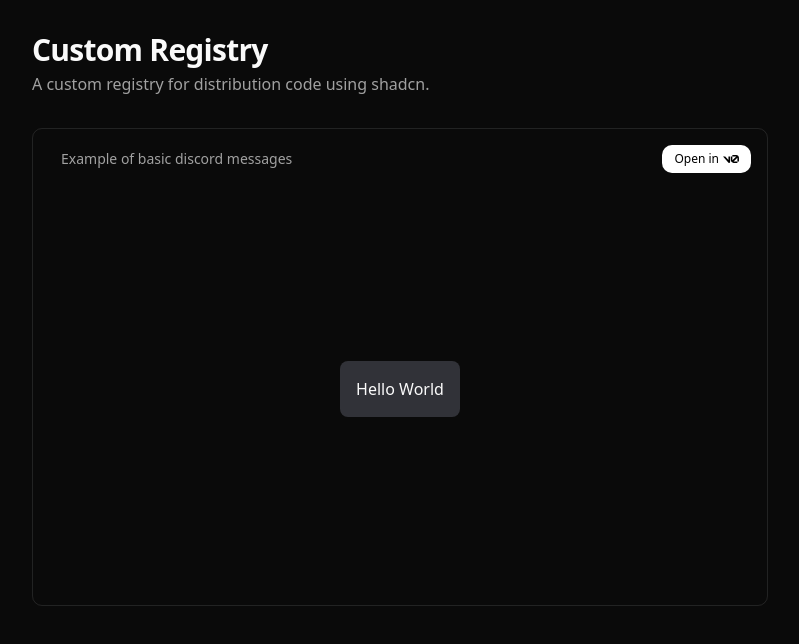
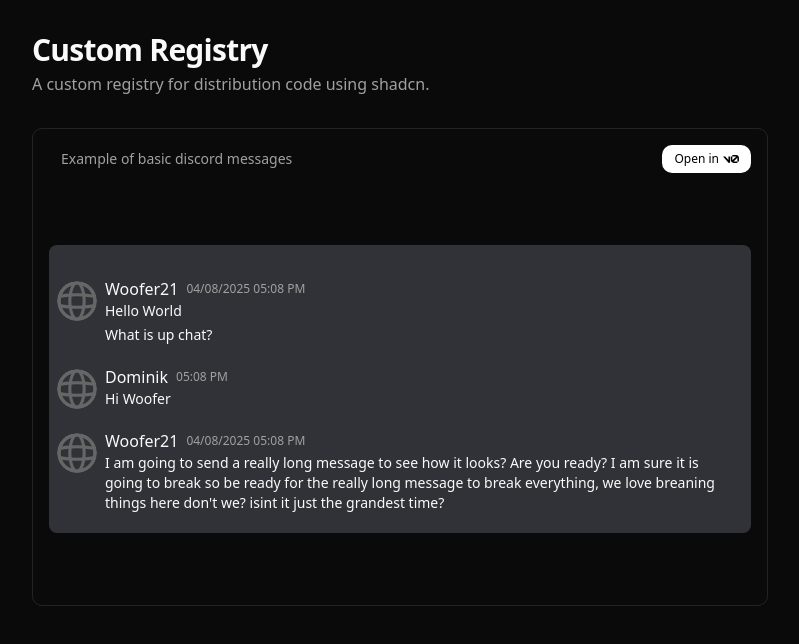
Before and after one commit to Would-You-Bot/discord-components, a Next.js app: page / in a window 1280 px wide. Shown: the top 644 px of the page, without its empty margins (240-1039 px from the left). Built offline with nearby package versions, Linux system fonts and the light colour scheme; no server answers.

Commit message:
feat: basic message stuff

```diff
--- a/app/page.tsx
+++ b/app/page.tsx
@@ -1,5 +1,13 @@
 import { OpenInV0Button } from "@/components/open-in-v0-button";
-import { DiscordChat } from "@/registry/new-york/discord-base";
+import {
+	DiscordChat,
+	DiscordMessage,
+	DiscordMessageAuthor,
+	DiscordMessageAuthorImage,
+	DiscordMessageAuthorName,
+	DiscordMessageContent,
+	DiscordMessageGroup
+} from "@/registry/new-york/discord-base/discord-base";
 
 // This page displays items from the custom registry.
 // You are free to implement this with your own design as needed.
@@ -19,11 +27,74 @@ export default function Home() {
 						<h2 className="text-muted-foreground text-sm sm:pl-3">
 							Example of basic discord messages
 						</h2>
-						<OpenInV0Button name="hello-world" className="w-fit" />
+						<OpenInV0Button
+							name="hello-world"
+							className="w-fit"
+						/>
 					</div>
 					<div className="relative flex min-h-[400px] items-center justify-center">
 						<DiscordChat>
-							<p>Hello World</p>
+							<DiscordMessageGroup>
+								<DiscordMessageContent>
+									<DiscordMessageAuthor>
+										<DiscordMessageAuthorImage
+											src="/globe.svg"
+											alt="Avatar"
+											fallback="WF"
+										/>
+										<DiscordMessageAuthorName
+											timestamp={new Date(Date.now() - 48 * 60 * 60 * 1000)}
+										>
+											Woofer21
+										</DiscordMessageAuthorName>
+									</DiscordMessageAuthor>
+									<DiscordMessage>Hello World</DiscordMessage>
+								</DiscordMessageContent>
+
+								<DiscordMessageContent>
+									<DiscordMessage>What is up chat?</DiscordMessage>
+								</DiscordMessageContent>
+							</DiscordMessageGroup>
+
+							<DiscordMessageGroup>
+								<DiscordMessageContent>
+									<DiscordMessageAuthor>
+										<DiscordMessageAuthorImage
+											src="/globe.svg"
+											alt="Avatar"
+											fallback="DOM"
+										/>
+										<DiscordMessageAuthorName timestamp={new Date()}>
+											Dominik
+										</DiscordMessageAuthorName>
+									</DiscordMessageAuthor>
+									<DiscordMessage>Hi Woofer</DiscordMessage>
+								</DiscordMessageContent>
+							</DiscordMessageGroup>
+
+							<DiscordMessageGroup>
+								<DiscordMessageContent>
+									<DiscordMessageAuthor>
+										<DiscordMessageAuthorImage
+											src="/globe.svg"
+											alt="Avatar"
+											fallback="WF"
+										/>
+										<DiscordMessageAuthorName
+											timestamp={new Date(Date.now() - 48 * 60 * 60 * 1000)}
+										>
+											Woofer21
+										</DiscordMessageAuthorName>
+									</DiscordMessageAuthor>
+									<DiscordMessage>
+										I am going to send a really long message to see how it
+										looks? Are you ready? I am sure it is going to break so be
+										ready for the really long message to break everything, we
+										love breaning things here don't we? isint it just the
+										grandest time?
+									</DiscordMessage>
+								</DiscordMessageContent>
+							</DiscordMessageGroup>
 						</DiscordChat>
 					</div>
 				</div>
--- /dev/null
+++ b/components/ui/avatar.tsx
@@ -0,0 +1,53 @@
+"use client";
+
+import type * as React from "react";
+import * as AvatarPrimitive from "@radix-ui/react-avatar";
+
+import { cn } from "@/lib/utils";
+
+function Avatar({
+	className,
+	...props
+}: React.ComponentProps<typeof AvatarPrimitive.Root>) {
+	return (
+		<AvatarPrimitive.Root
+			data-slot="avatar"
+			className={cn(
+				"relative flex size-8 shrink-0 overflow-hidden rounded-full",
+				className
+			)}
+			{...props}
+		/>
+	);
+}
+
+function AvatarImage({
+	className,
+	...props
+}: React.ComponentProps<typeof AvatarPrimitive.Image>) {
+	return (
+		<AvatarPrimitive.Image
+			data-slot="avatar-image"
+			className={cn("aspect-square size-full", className)}
+			{...props}
+		/>
+	);
+}
+
+function AvatarFallback({
+	className,
+	...props
+}: React.ComponentProps<typeof AvatarPrimitive.Fallback>) {
+	return (
+		<AvatarPrimitive.Fallback
+			data-slot="avatar-fallback"
+			className={cn(
+				"flex size-full items-center justify-center rounded-full bg-muted",
+				className
+			)}
+			{...props}
+		/>
+	);
+}
+
+export { Avatar, AvatarImage, AvatarFallback };
--- a/package.json
+++ b/package.json
@@ -12,6 +12,7 @@
     "registry:build": "shadcn build"
   },
   "dependencies": {
+    "@radix-ui/react-avatar": "^1.1.4",
     "@radix-ui/react-label": "^2.1.1",
     "@radix-ui/react-slot": "^1.1.1",
     "@tanstack/react-query": "^5.64.1",
--- a/registry/new-york/discord-base.tsx
+++ /dev/null
@@ -1,44 +0,0 @@
-import { cn } from "@/lib/utils";
-import { cva, type VariantProps } from "class-variance-authority";
-import type * as React from "react";
-
-const chatVariants = cva("flex flex-col gap-4 rounded-md bg-discord-background p-4", {
-	variants: {
-		theme: {
-			light: "discord-light",
-			classic: "discord-classic",
-			ash: "discord-ash",
-			dark: "discord-dark",
-			onyx: "discord-onyx",
-		},
-		scale: {
-			12: "text-[12px]",
-			14: "text-[14px]",
-			15: "text-[15px]",
-			16: "text-[16px]",
-			18: "text-[18px]",
-			20: "text-[20px]",
-			24: "text-[24px]",
-		},
-	},
-	defaultVariants: {
-		theme: "ash",
-		scale: 16,
-	},
-});
-
-function DiscordChat({
-	theme,
-	scale,
-	className,
-	children,
-	...props
-}: React.ComponentProps<"div"> & VariantProps<typeof chatVariants>) {
-	return (
-		<div data-slot="discord-messages" className={cn(chatVariants({ theme, className }))} {...props}>
-			{children}
-		</div>
-	);
-}
-
-export { DiscordChat, chatVariants };
--- /dev/null
+++ b/registry/new-york/discord-base/discord-base.tsx
@@ -0,0 +1,163 @@
+import { Avatar, AvatarFallback } from "@/components/ui/avatar";
+import { cn } from "@/lib/utils";
+import { AvatarImage } from "@radix-ui/react-avatar";
+import { cva, type VariantProps } from "class-variance-authority";
+import type * as React from "react";
+import { formatDate } from "./lib/utils";
+
+const chatVariants = cva(
+	"flex flex-col rounded-md bg-discord-background py-4",
+	{
+		variants: {
+			theme: {
+				light: "discord-light",
+				classic: "discord-classic",
+				ash: "discord-ash",
+				dark: "discord-dark",
+				onyx: "discord-onyx"
+			}
+		},
+		defaultVariants: {
+			theme: "ash"
+		}
+	}
+);
+
+function DiscordChat({
+	theme,
+	className,
+	children,
+	...props
+}: React.ComponentProps<"div"> & VariantProps<typeof chatVariants>) {
+	return (
+		<div
+			data-slot="discord-messages"
+			className={cn(chatVariants({ theme, className }))}
+			{...props}
+		>
+			{children}
+		</div>
+	);
+}
+
+function DiscordMessageGroup({
+	className,
+	children,
+	...props
+}: React.ComponentProps<"div">) {
+	return (
+		<div
+			data-slot="discord-message-group"
+			className={cn("mt-4 flex flex-col", className)}
+			{...props}
+		>
+			{children}
+		</div>
+	);
+}
+
+function DiscordMessageContent({
+	className,
+	children,
+	...props
+}: React.ComponentProps<"div">) {
+	return (
+		<div
+			data-slot="discord-message-content"
+			className={cn("relative px-4 pb-1 pl-14 hover:bg-black/10", className)}
+			{...props}
+		>
+			{children}
+		</div>
+	);
+}
+
+function DiscordMessageAuthor({
+	children,
+	...props
+}: React.ComponentProps<"div">) {
+	return <div {...props}>{children}</div>;
+}
+
+function DiscordMessageAuthorImage({
+	src,
+	alt,
+	fallback,
+	className,
+	...props
+}: React.ComponentProps<typeof Avatar> & {
+	src: string;
+	alt: string;
+	fallback: string;
+}) {
+	return (
+		<Avatar
+			data-slot="discord-message-author"
+			className="absolute top-1 left-2 size-10"
+			{...props}
+		>
+			<AvatarImage
+				data-slot="discord-message-author-image"
+				className={cn("rounded-full", className)}
+				src={src}
+				alt={alt}
+			/>
+			<AvatarFallback data-slot="discord-message-author-fallback">
+				{fallback}
+			</AvatarFallback>
+		</Avatar>
+	);
+}
+
+function DiscordMessageAuthorName({
+	timestamp,
+	hr24 = false,
+	className,
+	children,
+	...props
+}: React.ComponentProps<"p"> & { timestamp: Date; hr24?: boolean }) {
+	return (
+		<div className="flex items-center gap-2">
+			<p
+				data-slot="discord-message-author-name"
+				className={cn("font-medium text-[1rem]", className)}
+				{...props}
+			>
+				{children}
+			</p>
+			<p
+				data-slot="discord-message-timestamp"
+				className="text-[0.75rem] text-muted-foreground"
+			>
+				{formatDate(timestamp, hr24)}
+			</p>
+		</div>
+	);
+}
+
+function DiscordMessage({
+	className,
+	children,
+	...props
+}: React.ComponentProps<"p">) {
+	return (
+		<p
+			data-slot="discord-message"
+			className={cn("text-sm", className)}
+			{...props}
+		>
+			{children}
+		</p>
+	);
+}
+
+export {
+	DiscordChat,
+	chatVariants,
+	DiscordMessageGroup,
+	DiscordMessageContent,
+	DiscordMessageAuthor,
+	DiscordMessageAuthorImage,
+	DiscordMessageAuthorName,
+	DiscordMessage
+};
--- /dev/null
+++ b/registry/new-york/discord-base/lib/utils.ts
@@ -0,0 +1,33 @@
+export function formatDate(date: Date, use24Hour = false): string {
+	const now = new Date();
+	const diff = now.getTime() - date.getTime();
+	const diffDays = Math.floor(diff / (1000 * 60 * 60 * 24));
+
+	let hours = date.getHours();
+	const minutes = date.getMinutes();
+	const ampm = hours >= 12 ? " PM" : " AM";
+
+	if (!use24Hour) {
+		hours %= 12;
+		hours = hours ? hours : 12; // the hour '0' should be '12'
+	}
+
+	const formattedTime = `${String(hours).padStart(2, "0")}:${String(
+		minutes
+	).padStart(2, "0")}${use24Hour ? "" : ampm}`;
+
+	if (diffDays === 0) {
+		return formattedTime;
+	}
+	if (diffDays === 1) {
+		return `Yesterday ${formattedTime}`;
+	}
+
+	const month = date.getMonth() + 1;
+	const day = date.getDate();
+	const year = date.getFullYear();
+	return `${String(month).padStart(2, "0")}/${String(day).padStart(
+		2,
+		"0"
+	)}/${year} ${formattedTime}`;
+}
```
Also changed, not shown: app/globals.css (indentation only), 1 other file (tests, documents, lock files or other folders).
